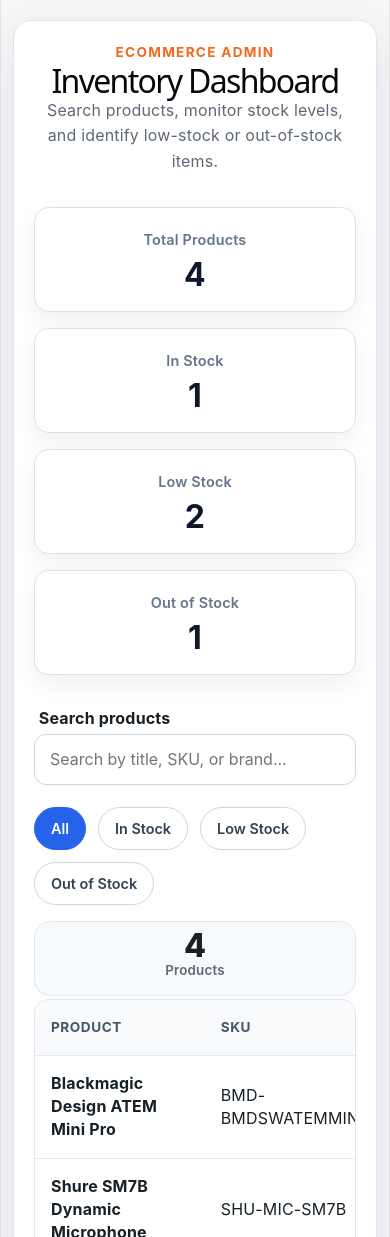
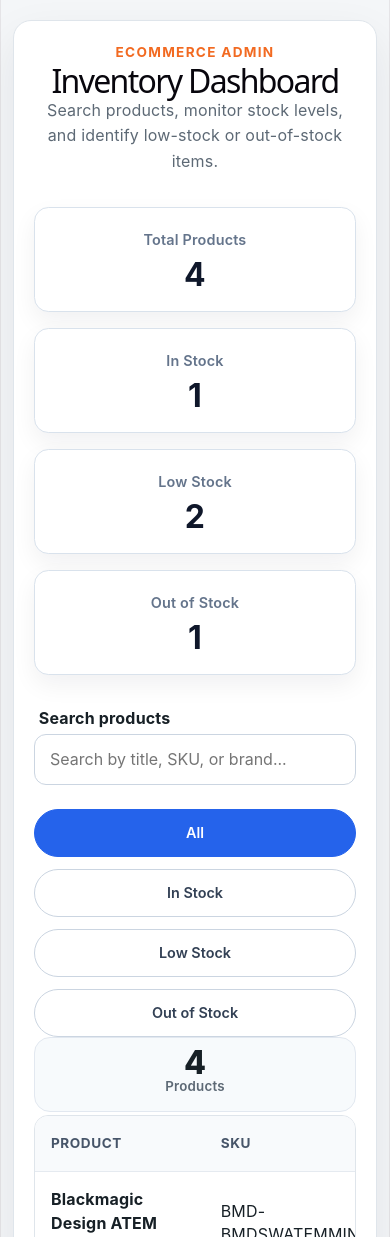
Before and after one commit to hazedrops/React_ecommerce-admin-dashboard, a React (Vite) app: page / in a window 390 px wide. Shown: the top 1237 px of the page. Built offline with nearby package versions, Linux system fonts and the light colour scheme.

Commit message:
Add clear filters button

```diff
--- a/src/App.css
+++ b/src/App.css
@@ -190,6 +190,48 @@
   transform: translateY(-1px);
 }
 
+/* Clear filter button */
+.filter-toolbar {
+  display: flex;
+  align-items: center;
+  justify-content: space-between;
+  gap: 1rem;
+  margin-top: 2rem;
+}
+
+.clear-filters-button {
+  flex-shrink: 0;
+  margin-top: 0;
+  padding: 0.65rem 1rem;
+  border: 1px solid #cbd5e1;
+  border-radius: 0.5rem;
+  background-color: #ffffff;
+  color: #334155;
+  font: inherit;
+  font-weight: 600;
+  cursor: pointer;
+  transition:
+    background-color 0.2s ease,
+    border-color 0.2s ease,
+    color 0.2s ease,
+    transform 0.2s ease;
+}
+
+.clear-filters-button:hover {
+  border-color: #94a3b8;
+  background-color: #f8fafc;
+  color: #0f172a;
+}
+
+.clear-filters-button:active {
+  transform: translateY(1px);
+}
+
+.clear-filters-button:focus-visible {
+  outline: 3px solid rgba(37, 99, 235, 0.25);
+  outline-offset: 2px;
+}
+
 /* Product Table */
 .table-wrapper {
   overflow-x: auto;
@@ -287,10 +329,50 @@
   .inventory-summary {
     grid-template-columns: repeat(2, minmax(0, 1fr));
   }
+
+  .filter-toolbar {
+    display: flex;
+    flex-direction: column;
+    align-items: stretch;
+    gap: 1rem;
+    margin-top: 1.5rem;
+  }
+
+  .status-filter {
+    display: grid;
+    grid-template-columns: repeat(2, minmax(0, 1fr));
+    gap: 0.75rem;
+    width: 100%;
+    margin: 0;
+  }
+
+  .status-filter__button {
+    width: 100%;
+    min-height: 3rem;
+    padding: 0.65rem 0.75rem;
+    white-space: nowrap;
+  }
+
+  .clear-filters-button {
+    align-self: flex-end;
+    margin: 0 0 1em 0;
+  }
 }
 
 @media (max-width: 520px) {
   .inventory-summary {
     grid-template-columns: 1fr;
   }
+
+  .status-filter {
+    grid-template-columns: 1fr;
+  }
+
+  .status-filter__button {
+    white-space: normal;
+  }
+
+  .clear-filters-button {
+    width: 100%;
+  }
 }
--- a/src/App.jsx
+++ b/src/App.jsx
@@ -48,6 +48,13 @@
 function App() {
   const [searchValue, setSearchValue] = useState("")
   const [selectedStatus, setSelectedStatus] = useState("all")
+
+  const hasActiveFilters = searchValue.trim() !== "" || selectedStatus !== "all"
+
+  function handleClearFilters() {
+    setSearchValue("")
+    setSelectedStatus("all")
+  }
 
   const filteredProducts = useMemo(() => {
     const normalizedSearch = searchValue.trim().toLowerCase()
@@ -105,11 +112,22 @@
 
         <SearchBar searchValue={searchValue} onSearchChange={setSearchValue} />
 
-        <StatusFilter
-          selectedStatus={selectedStatus}
-          onStatusChange={setSelectedStatus}
-        />
+        <div className='filter-toolbar'>
+          <StatusFilter
+            selectedStatus={selectedStatus}
+            onStatusChange={setSelectedStatus}
+          />
 
+          { hasActiveFilters && (
+            <button
+              type='button'
+              className='clear-filters-button'
+              onClick={ handleClearFilters }
+            >
+              Clear filters
+            </button>
+          ) }
+        </div>
 
         <div className='dashboard__count' aria-label='Visible product count'>
           <span>{filteredProducts.length} </span>
```
